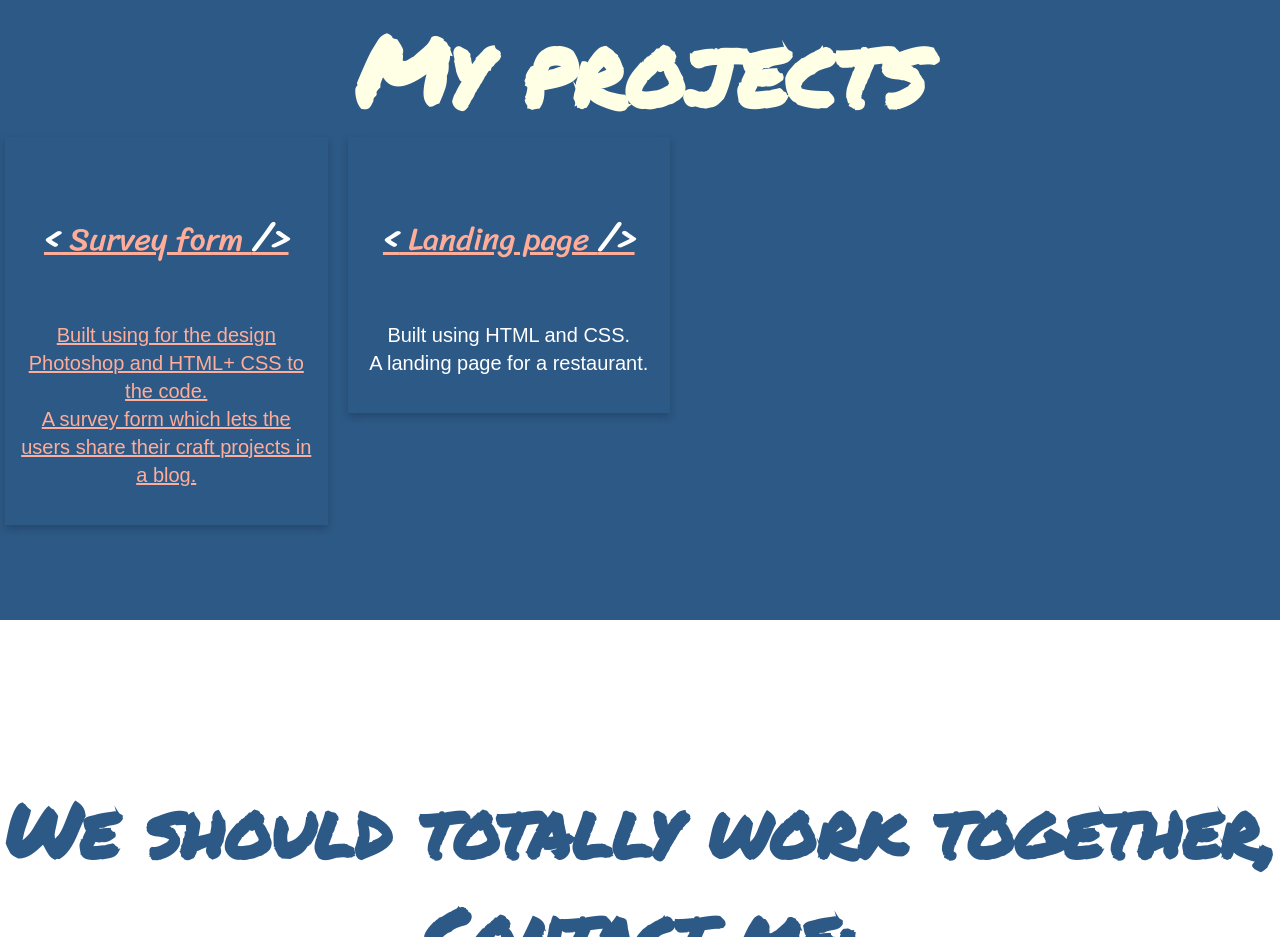
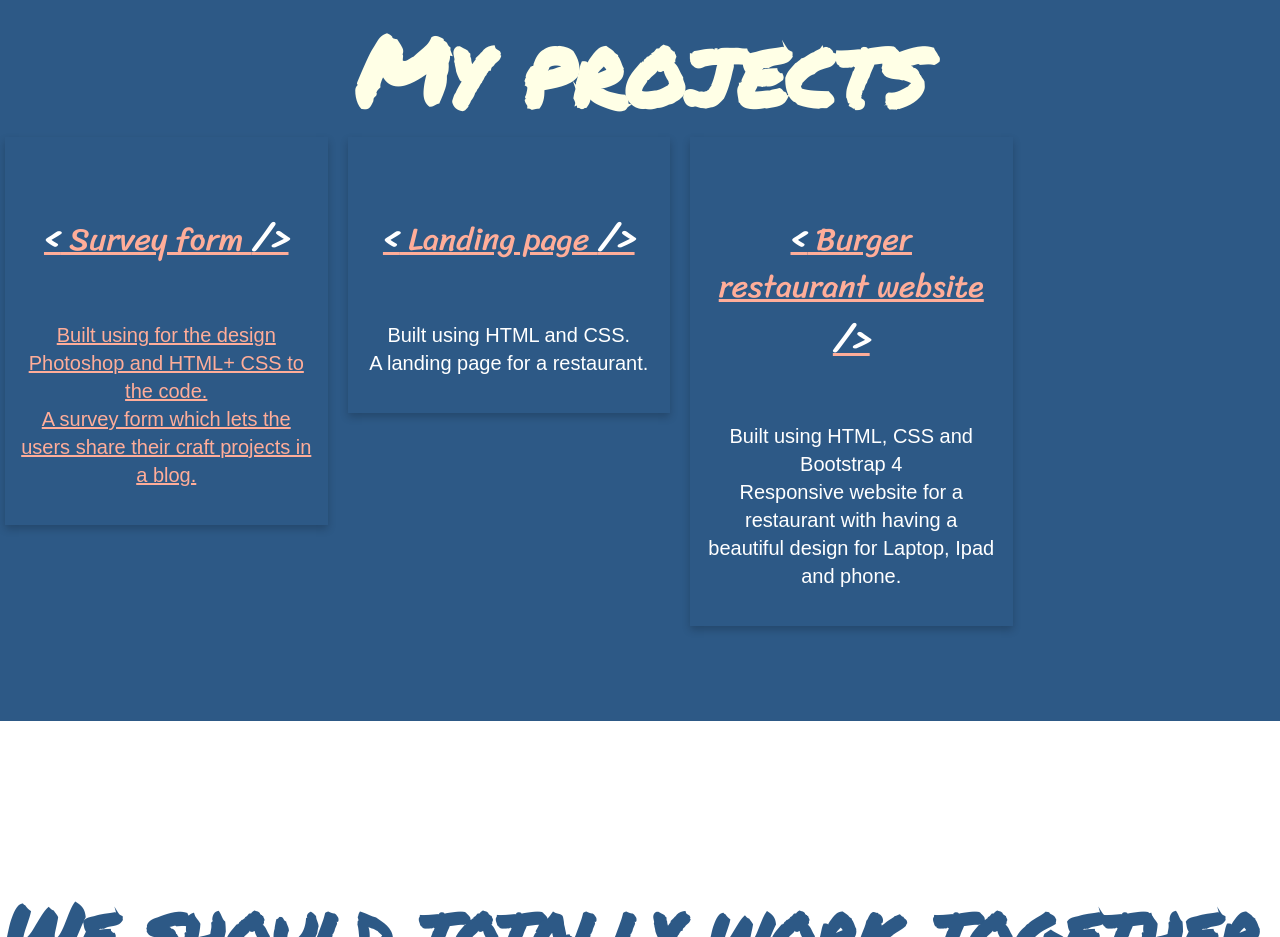
Before and after one commit to IsabelCerve/IsabelCerve.github.io, a plain HTML site: page index.html in a window 1280 px wide. Shown: the part 2275-3212 px from the top of the page. Drawn offline with Linux system fonts and the light colour scheme.

Commit message:
link burger

```diff
--- a/index.html
+++ b/index.html
@@ -111,6 +111,18 @@
             <p>Built using HTML and CSS.<br>A landing page for a restaurant.</p>
             </div>
           </div>
+          <div class="column">
+            <div class="card">
+              <a href="Burguerproject/html.html" target="_blank" class="project project-tile">
+                <p class="project-title">
+                  <span class="code">&lt;</span>
+                  Burger restaurant website
+                  <span class="code">&#47;&gt;</span>
+                </p>
+              </a>
+              <p>Built using HTML, CSS and Bootstrap 4<br>Responsive website for a restaurant with having a beautiful design for Laptop, Ipad and phone.</p>
+              </div>
+            </div>
         </div>
     </section>
     <section id="contact-details" class="contact-section">
```
